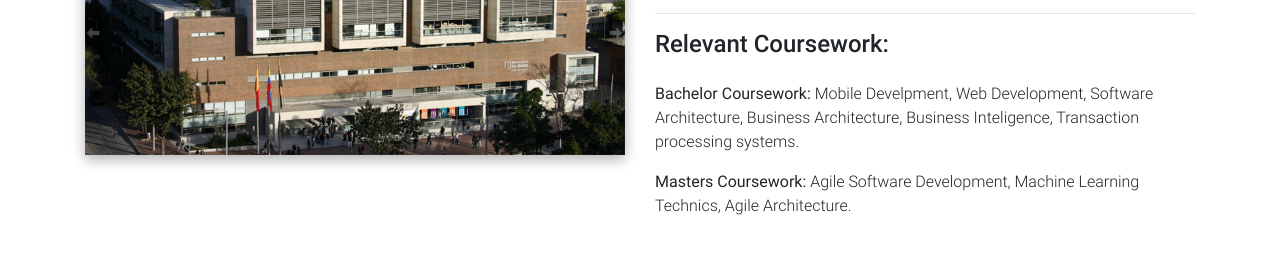
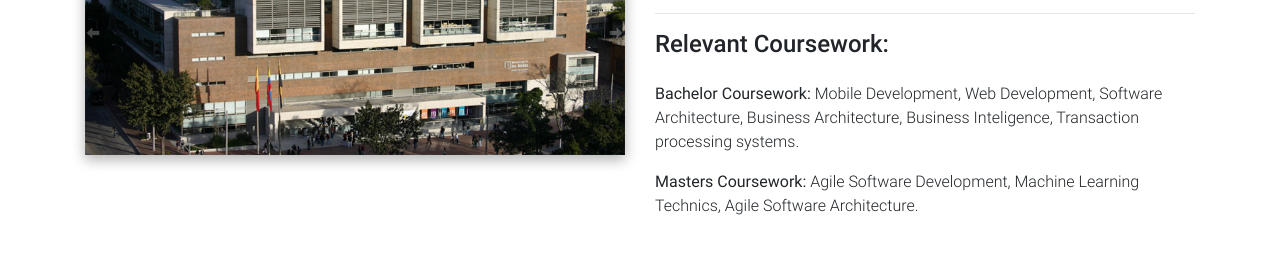
Before and after one commit to a-garcia13/a-garcia13.github.io, a website: page index.html in a window 1280 px wide. Shown: the part 1062-1330 px from the top of the page. Drawn offline with Linux system fonts and the light colour scheme.

Commit message:
Update index.html

```diff
--- a/index.html
+++ b/index.html
@@ -262,8 +262,8 @@
               graduation on october 2020)</p>
             <hr>
             <h4 class="h4 mb-4">Relevant Coursework: </h4>
-            <p><strong>Bachelor Coursework:</strong> Mobile Develpment, Web Development, Software Architecture, Business Architecture, Business Inteligence, Transaction processing systems.</p>
-            <p><strong>Masters Coursework:</strong> Agile Software Development, Machine Learning Technics, Agile Architecture.</p>
+            <p><strong>Bachelor Coursework:</strong> Mobile Development, Web Development, Software Architecture, Business Architecture, Business Inteligence, Transaction processing systems.</p>
+            <p><strong>Masters Coursework:</strong> Agile Software Development, Machine Learning Technics, Agile Software Architecture.</p>
           </div>
           <!--Grid column-->
 
```
